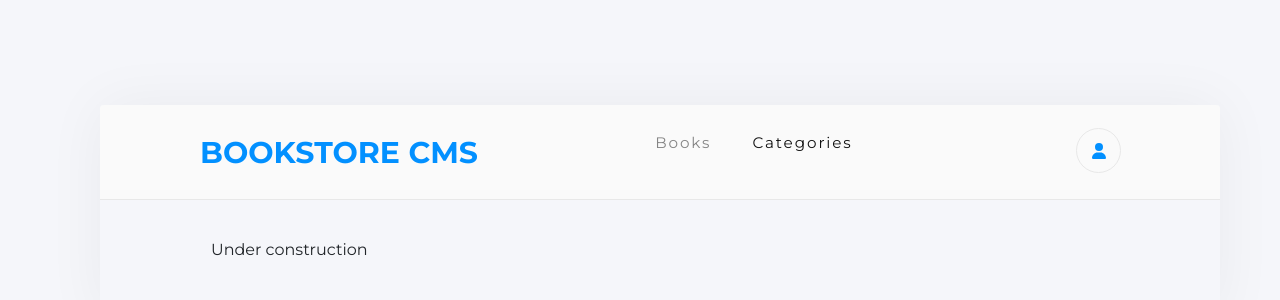
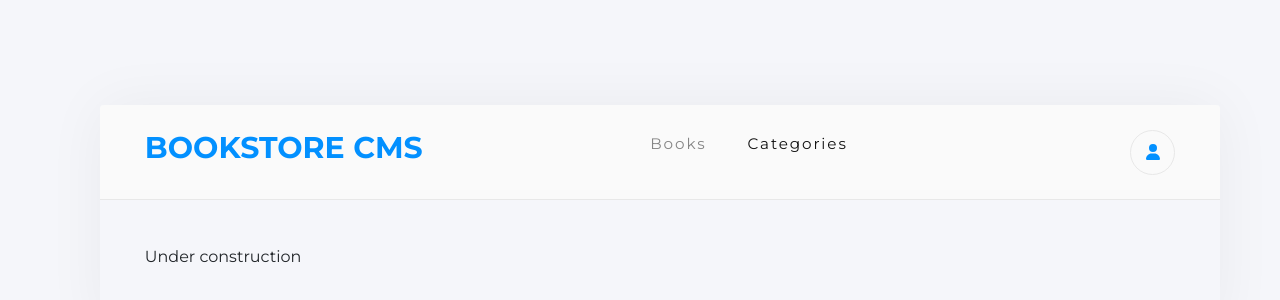
Before and after one commit to Kccendana/bookstore-react, a React (Create React App) app: page /categories in a window 1280 px wide. Shown: the part 44-344 px from the top of the page. Built offline with nearby package versions, Linux system fonts and the light colour scheme; the HTML template or start-up script is replaced by a standard one.

Commit message:
modify styles suggested by the code reviewer

```diff
--- a/src/components/BookList.js
+++ b/src/components/BookList.js
@@ -41,7 +41,7 @@ function BookList() {
           <div className="currChap-container">
             <span className="chapHeading">CURRENT CHAPTER</span>
             <span className="currentChapter">Chapter 1</span>
-            <Button label="Update Chapter Progress" type="button" className="button updateBtn" />
+            <Button label="Update Progress" type="button" className="button updateBtn" />
           </div>
         </li>
       ))}
--- a/src/components/addbooks.css
+++ b/src/components/addbooks.css
@@ -13,7 +13,6 @@
 }
 
 .button:hover {
-  box-shadow: 5px 7px 14px 1px rgba(69, 71, 71, 0.75);
   color: #0290ff;
   background-color: white;
   border: 1px solid #0290ff;
--- a/src/components/booklist.css
+++ b/src/components/booklist.css
@@ -9,9 +9,7 @@ li.bookLists {
 }
 
 li.bookLists:hover {
-  box-shadow: 5px 7px 14px 1px rgba(69, 71, 71, 0.75);
-  -webkit-box-shadow: 5px 7px 14px 1px rgba(81, 92, 99, 0.75);
-  -moz-box-shadow: 5px 7px 14px 1px rgba(0, 0, 0, 0.75);
+  box-shadow: 3px 3px 10px 1px rgba(69, 71, 71, 0.171);
 }
 
 .book-info {
@@ -33,7 +31,7 @@ li.bookLists:hover {
 .b-author,
 .actionBtn {
   font-size: 0.875rem;
-  font-weight: 400;
+  font-weight: 300;
   color: #4386bf;
   cursor: pointer;
 }
@@ -66,18 +64,23 @@ li.bookLists:hover {
   letter-spacing: -0.2px;
 }
 
+.book-category,
+.book-t {
+  font-weight: 700;
+  color: #121212;
+}
+
 .book-category {
   font-family: "Montserrat", sans-serif;
-  font-size: 0.9rem;
+  font-size: 0.875rem;
   opacity: 0.5;
-  font-weight: bolder;
 }
 
 .pieChart {
   border-radius: 50%;
   width: 4.25rem;
   height: 4.25rem;
-  border: 5px solid #e8e8e8;
+  border: 5px solid #0290ff;
   border-left-color: #e8e8e8;
   -webkit-transform: rotate(45deg);
   transform: rotate(45deg);
@@ -97,6 +100,9 @@ li.bookLists:hover {
 .completed-info {
   display: flex;
   flex-direction: column;
+  padding-right: 3.688rem;
+  border-right: 2px solid #e8e8e8;
+  color: #121212;
 }
 
 .tag {
@@ -107,7 +113,15 @@ li.bookLists:hover {
 .updateBtn {
   font-weight: 300;
   font-size: 0.9rem;
-  padding: 8px 12px;
+  cursor: pointer;
+  border: none;
+  background-color: #0290ff;
+  border-radius: 3px;
+  padding: 8px 24px;
+  font-family: "Roboto Slab", serif;
+  letter-spacing: 0.5px;
+  color: #fff;
+  text-transform: uppercase;
   margin-top: 20px;
 }
 
@@ -119,14 +133,14 @@ li.bookLists:hover {
 }
 
 .currentChapter {
-  font-size: 0.92rem;
   margin-top: 0.438rem;
+  font-size: 1rem;
+  letter-spacing: -0.4px;
 }
 
 .chapHeading {
   font-size: 0.813rem;
   opacity: 0.5;
-  font-weight: 600;
 }
 
 .currChap-container {
--- a/src/components/navbar.css
+++ b/src/components/navbar.css
@@ -2,12 +2,12 @@
   display: grid;
   grid-template-columns: 0.85fr 1fr;
   height: 5.938rem;
-  margin: 0 0 2.375rem;
-  padding: 1.438rem 6.188rem 1.688rem 6.25rem;
+  padding: 24px 4%;
   background-color: #fafafa;
   border-bottom: 1px solid #e8e8e8;
   border-top-right-radius: 4px;
   border-top-left-radius: 4px;
+  align-items: center;
 }
 
 ul.nav-list {
@@ -35,14 +35,9 @@ ul.nav-list li a:hover {
 }
 
 .Bookstore-CMS {
-  height: 2.313rem;
-  margin: 0.375rem 2.938rem 0.125rem 0;
+  font-family: "Montserrat", sans-serif;
   font-size: 1.875rem;
-  font-weight: bold;
-  font-stretch: normal;
-  font-style: normal;
-  line-height: normal;
-  letter-spacing: normal;
+  font-weight: 700;
   color: #0290ff;
 }
 
--- a/src/index.css
+++ b/src/index.css
@@ -21,6 +21,5 @@ div#root {
 }
 
 .wrapper {
-  padding: 0 6.938rem;
-  padding-bottom: 2.5rem;
+  padding: 4%;
 }
```
